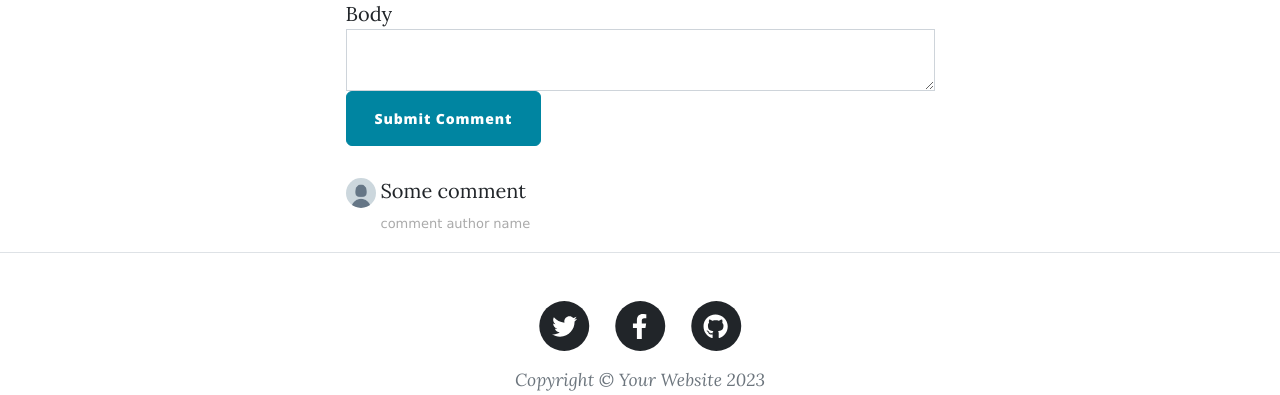
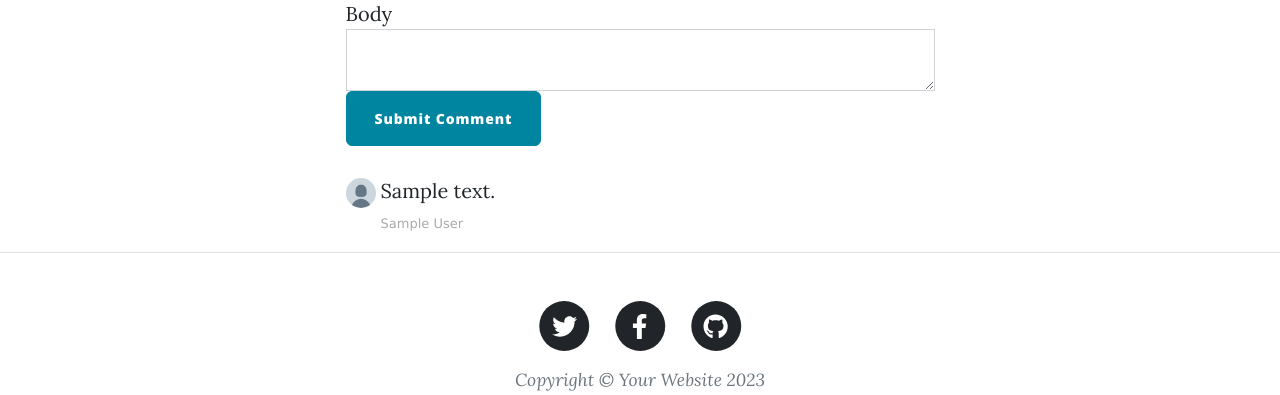
Before and after one commit to antoniastanila/100-Days-of-Python, a Flask app: page /post/1 in a window 1280 px wide. Shown: the part 645-1040 px from the top of the page. Run offline with Flask 3, Linux system fonts and the light colour scheme; tables that the repository leaves empty hold one stand-in row (values such as "Sample post"); grey boxes marked "Sample" are stand-in pictures; some libraries are stand-ins or nearby versions.

Commit message:
show comments on posts
it's not perfect however, if u refresh the page it adds the same comment to the db.

```diff
--- a/Days 60-69/Day 69 - Adding Users to Blog Project/main.py
+++ b/Days 60-69/Day 69 - Adding Users to Blog Project/main.py
@@ -176,6 +176,7 @@ def get_all_posts():
 def show_post(post_id):
     form = CommentForm()
     requested_post = db.get_or_404(BlogPost, post_id)
+    the_comments_on_this_post = requested_post.comments
     if form.validate_on_submit():
         if current_user.is_authenticated:
             comment_text = form.body.data
@@ -185,7 +186,7 @@ def show_post(post_id):
         else:
             flash("You can log in if you want to add comments <3")
             return redirect(url_for("login"))
-    return render_template("post.html", post=requested_post, form = form)
+    return render_template("post.html", post=requested_post, form = form, comments = the_comments_on_this_post)
 
 
 # TODO: Use a decorator so only an admin user can create a new post
--- a/Days 60-69/Day 69 - Adding Users to Blog Project/templates/post.html
+++ b/Days 60-69/Day 69 - Adding Users to Blog Project/templates/post.html
@@ -43,15 +43,17 @@
         <div class="comment">
           <!-- TODO: Show all the comments on a post -->
           <ul class="commentList">
+            {% for comment in comments: %}
             <li>
               <div class="commenterImage">
                 <img src="../static/assets/img/default-profile.jpg" />
               </div>
               <div class="commentText">
-                <p>Some comment</p>
-                <span class="date sub-text">comment author name</span>
+                <p>{{comment.text | safe}}</p>
+                <span class="date sub-text">{{comment.comment_author.name}}</span>
               </div>
             </li>
+            {% endfor %}
           </ul>
         </div>
       </div>
```
